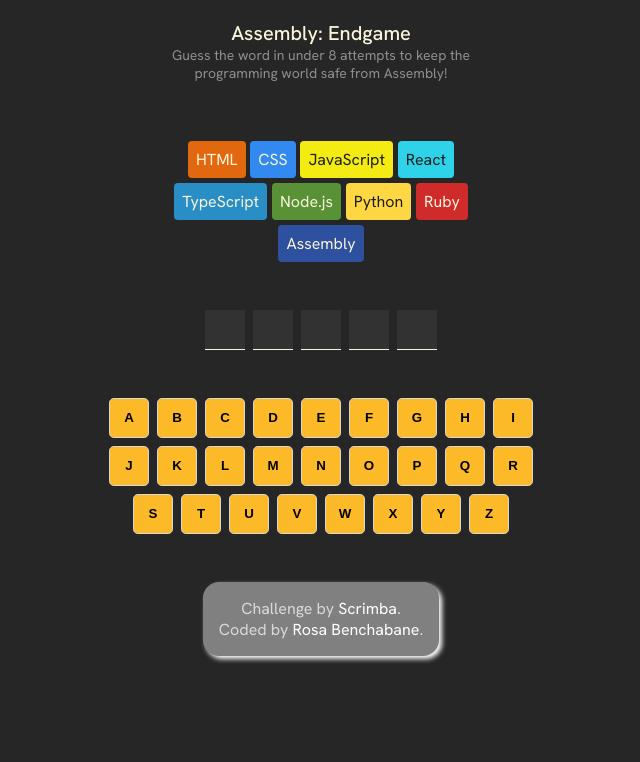
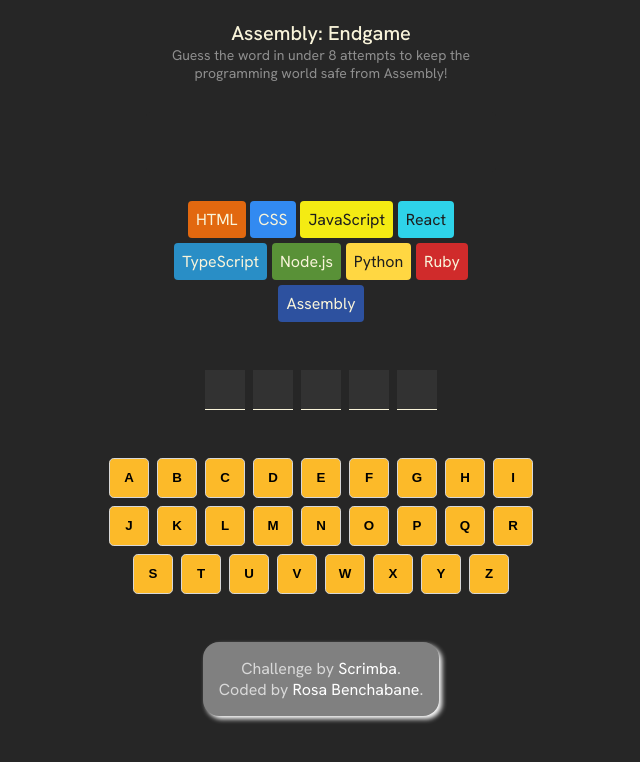
Before and after one commit to RosaBen/rb-assembly-endgame, a React (Vite) app: page / in a window 1280 px wide. Shown: the top 762 px of the page, without its empty margins (319-959 px from the left). Built offline with nearby package versions, Linux system fonts and the light colour scheme.

Commit message:
update notice if game won or lost

```diff
--- a/src/App.jsx
+++ b/src/App.jsx
@@ -28,9 +28,31 @@
   const isGameLost = wrongGuessedCount >= languages.length - 1;
   const isGameOver = isGameWon || isGameLost;
 
+  function renderGameStatus() {
+    if (!isGameOver) {
+      return null;
+    }
+
+    if (isGameWon) {
+      return (
+        <>
+          <h2>You win!</h2>
+          <p>Well done! 🎉</p>
+        </>
+      );
+    } else {
+      return (
+        <>
+          <h2>Game over!</h2>
+          <p>You lose! Better start learning Assembly 😭</p>
+        </>
+      );
+    }
+  }
+
   return (
     <main>
-      <Header win={isGameWon} lost={isGameLost} over={isGameOver} />
+      <Header statusGame={renderGameStatus} win={isGameWon} lost={isGameLost} />
       <Chips langs={languages} count={wrongGuessedCount} />
       <Word word={lowerCurrentWord} selectedLetter={guessedLetters} />
       <Keyboard
--- a/src/assets/styles/index.css
+++ b/src/assets/styles/index.css
@@ -40,13 +40,14 @@
 }
 
 .game-status {
-  background-color: #10a95b;
+  background-color: #262626;
   display: flex;
   flex-direction: column;
   align-items: center;
   color: #f9f4da;
   border-radius: 0.25rem;
   margin-block: 1.85rem;
+  min-height: 60px;
 }
 
 .game-status.won {
--- a/src/components/Header.jsx
+++ b/src/components/Header.jsx
@@ -1,6 +1,6 @@
 import Status from "./Status";
 
-export default function Header({ win, lost, over }) {
+export default function Header({ statusGame, win, lost }) {
   return (
     <header>
       <div>
@@ -10,7 +10,7 @@
           from Assembly!
         </p>
       </div>
-      <Status win={win} lost={lost} over={over} />
+      <Status status={statusGame} win={win} lost={lost} />
     </header>
   );
 }
--- a/src/components/Status.jsx
+++ b/src/components/Status.jsx
@@ -1,27 +1,12 @@
 import clsx from "clsx";
 
-export default function Status({ win, lost, over }) {
+export default function Status({ status, win, lost }) {
   const classStatus = clsx("game-status", {
     won: win,
     lost: lost,
   });
-  return (
-    <section className={classStatus}>
-      {over ? (
-        win ? (
-          <>
-            <h2>You win!</h2>
-            <p>Well done! 🎉</p>
-          </>
-        ) : (
-          <>
-            <h2>Game over!</h2>
-            <p>You lose! Better start learning Assembly 😭</p>
-          </>
-        )
-      ) : null}
-    </section>
-  );
+
+  return <section className={classStatus}>{status()}</section>;
 }
 <>
   <h2>You win!</h2>
```
